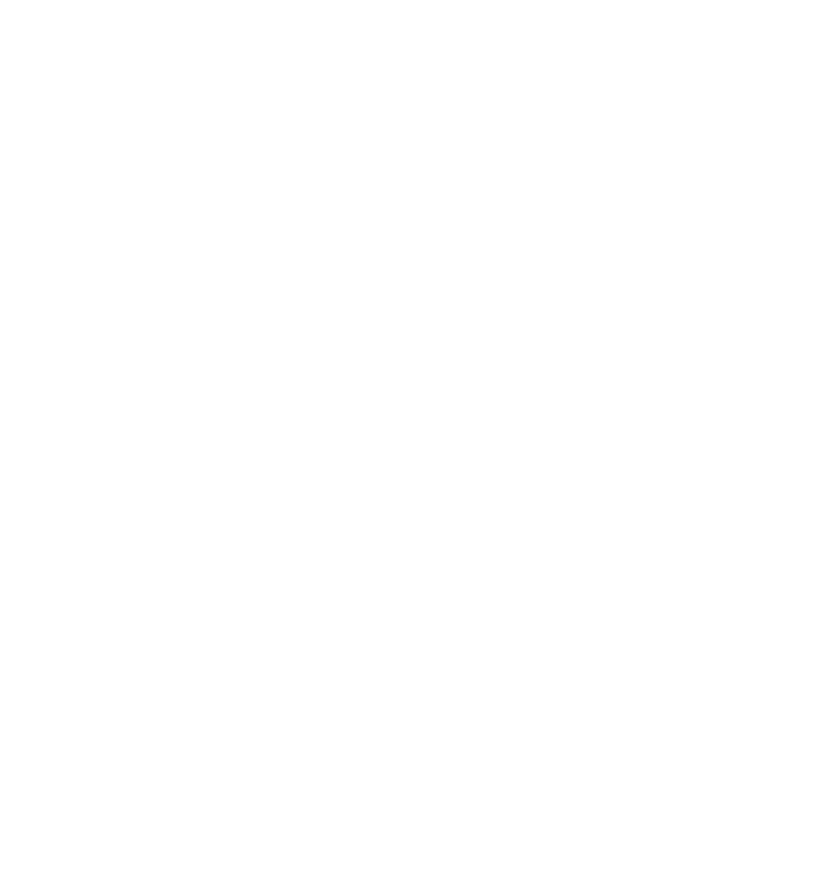
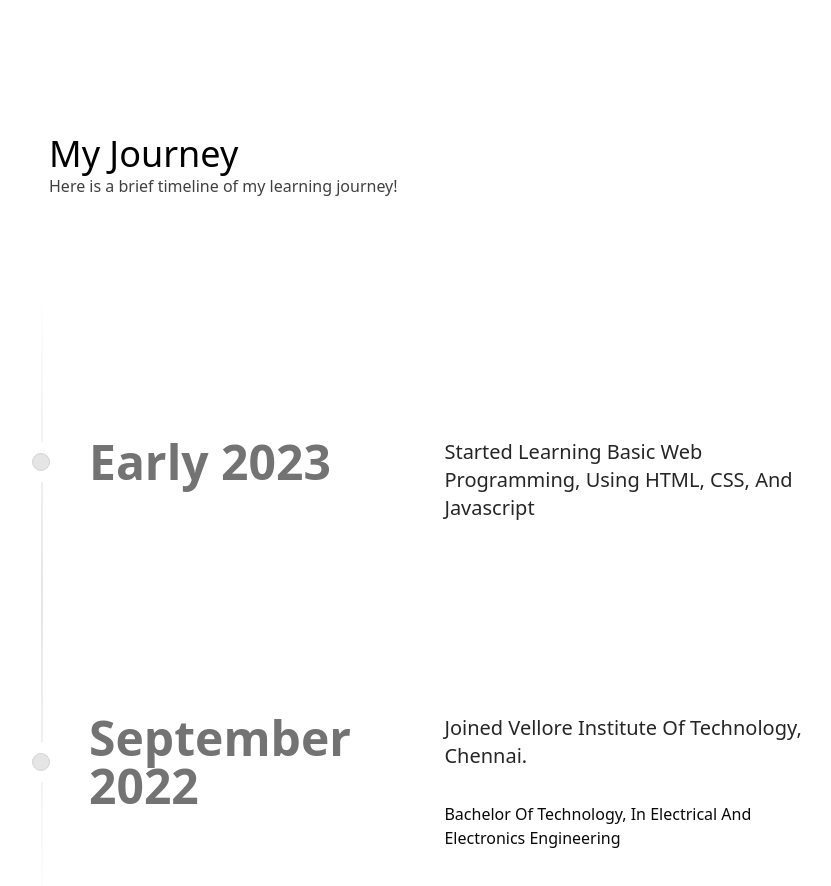
Before and after one commit to SKumr20/portfolio-v1, a Next.js app: page / in a window 1280 px wide. Shown: the part 560-1446 px from the top of the page, without its empty margins (223-1054 px from the left). Before the commit the page ends 800 px from the top, so only its background shows below. Built offline with nearby package versions, Linux system fonts and the light colour scheme.

Commit message:
Add HomeTimeline

```diff
--- a/next.config.mjs
+++ b/next.config.mjs
@@ -1,4 +1,8 @@
 /** @type {import('next').NextConfig} */
-const nextConfig = {};
+const nextConfig = {
+    images: {
+      domains: ['unsplash.com', 'images.unsplash.com'],
+    },
+  };
 
-export default nextConfig;
+  export default nextConfig;
--- a/package.json
+++ b/package.json
@@ -15,7 +15,7 @@
     "@radix-ui/react-toggle": "^1.1.2",
     "class-variance-authority": "^0.7.1",
     "clsx": "^2.1.1",
-    "framer-motion": "^12.4.10",
+    "framer-motion": "^12.5.0",
     "lucide-react": "^0.479.0",
     "next": "15.1.7",
     "next-themes": "^0.4.4",
--- a/src/app/experience/page.jsx
+++ b/src/app/experience/page.jsx
@@ -17,10 +17,11 @@
 
 
   return (
+    <>
     <div className="container mx-auto px-4 py-8">
       <div className="grid grid-cols-1 sm:grid-cols-2 lg:grid-cols-3 gap-6 mx-12">
         {isLoading ? (
-          Array(2).fill(0).map((_, index) => (
+          Array(3).fill(0).map((_, index) => (
             <div key={index} className="h-full">
               <SkeletonCard />
             </div>
@@ -34,6 +35,7 @@
         )}
       </div>
     </div>
+    </>
   );
 };
 
--- a/src/app/page.jsx
+++ b/src/app/page.jsx
@@ -1,10 +1,12 @@
 import Hero from "@/components/Hero";
+import { HomeTimeline } from "@/components/ui/HomeTimeline";
 
 export default function Home() {
   return (
     <>
       <div >
         <Hero />
+        <HomeTimeline />
       </div>
     </>
   );
--- a/src/components/Hero.jsx
+++ b/src/components/Hero.jsx
@@ -6,7 +6,7 @@
 
 const Hero = () => {
   return (
-    <div className="flex flex-col-reverse md:flex-row justify-between items-center p-12 mx-6 md:mx-60 gap-6">
+    <div className="flex flex-col-reverse md:flex-row justify-between items-center p-12 mx-6 md:mx-60 gap-6 mb-20">
       {/* Hero Content div */}
       <div className="mb-6 flex flex-col text-center gap-y-2 md:text-start">
             <h1 className="text-4xl font-bold">Satyam Kumar</h1>
--- a/src/components/Navbar.jsx
+++ b/src/components/Navbar.jsx
@@ -54,14 +54,12 @@
                 </SheetClose>
               </Link>
 
-              {/* Projects */}
               <SheetClose asChild>
                 <Button variant="link" className="text-md font-light w-full justify-center">
                   Projects
                 </Button>
               </SheetClose>
 
-              {/* Experience - Move Link outside SheetClose */}
               <Link href='/experience' className="w-full text-center">
                 <SheetClose asChild>
                   <Button variant="link" className="text-md font-light w-full justify-center">
--- /dev/null
+++ b/src/components/ui/HomeTimeline.jsx
@@ -0,0 +1,38 @@
+import Image from "next/image";
+import React from "react";
+import { Timeline } from "@/components/ui/timeline";
+
+export function HomeTimeline() {
+  const data = [
+    {
+      title: "Early 2023",
+      content: (
+        <div>
+          <h2
+            className="text-neutral-800 dark:text-neutral-200 text-sm md:text-xl font-normal mb-8">
+            Started Learning Basic Web Programming, Using HTML, CSS, And Javascript
+          </h2>
+        </div>
+      ),
+    },
+    {
+      title: "September 2022",
+      content: (
+        <div>
+          <h2
+            className="text-neutral-800 dark:text-neutral-200 text-sm md:text-xl font-normal mb-8">
+              Joined Vellore Institute Of Technology, Chennai.
+          </h2>
+          <p>
+            Bachelor Of Technology, In Electrical And Electronics Engineering
+          </p>
+        </div>
+      ),
+    },
+  ];
+  return (
+    <div className="mx-12 md:mx-48">
+      <Timeline data={data} />
+    </div>
+  );
+}
--- a/src/components/ui/SkeletonCard.jsx
+++ b/src/components/ui/SkeletonCard.jsx
@@ -5,7 +5,6 @@
     <div className="flex flex-col space-y-4 w-full h-full p-4 border rounded-lg">
       {/* Header - Company logo and duration */}
       <div className="flex justify-between items-center">
-        <Skeleton className="h-10 w-10 rounded-md" /> {/* Company logo */}
         <Skeleton className="h-4 w-24" /> {/* Duration */}
       </div>
 
--- /dev/null
+++ b/src/components/ui/timeline.jsx
@@ -0,0 +1,80 @@
+"use client";
+import { useScroll, useTransform, motion } from "framer-motion";
+import React, { useEffect, useRef, useState } from "react";
+
+export const Timeline = ({
+  data
+}) => {
+  const ref = useRef(null);
+  const containerRef = useRef(null);
+  const [height, setHeight] = useState(0);
+
+  useEffect(() => {
+    if (ref.current) {
+      const rect = ref.current.getBoundingClientRect();
+      setHeight(rect.height);
+    }
+  }, [ref]);
+
+  const { scrollYProgress } = useScroll({
+    target: containerRef,
+    offset: ["start 10%", "end 50%"],
+  });
+
+  const heightTransform = useTransform(scrollYProgress, [0, 1], [0, height]);
+  const opacityTransform = useTransform(scrollYProgress, [0, 0.1], [0, 1]);
+
+  return (
+    (<div
+      className="w-full bg-white dark:bg-neutral-950 font-sans md:px-10"
+      ref={containerRef}>
+      <div className="max-w-7xl mx-auto py-20 px-4 md:px-8 lg:px-10">
+        <h2 className="text-2xl md:text-4xl text-black dark:text-white max-w-4xl">
+          My Journey
+        </h2>
+        <p
+          className="text-neutral-700 dark:text-neutral-300 text-sm md:text-base max-w-sm">
+          Here is a brief timeline of my learning journey!
+        </p>
+      </div>
+      <div ref={ref} className="relative max-w-7xl mx-auto pb-20">
+        {data.map((item, index) => (
+          <div key={index} className="flex justify-start pt-10 md:pt-40 md:gap-10">
+            <div
+              className="sticky flex flex-col md:flex-row z-40 items-center top-40 self-start max-w-xs lg:max-w-sm md:w-full">
+              <div
+                className="h-10 absolute left-3 md:left-3 w-10 rounded-full bg-white dark:bg-black flex items-center justify-center">
+                <div
+                  className="h-4 w-4 rounded-full bg-neutral-200 dark:bg-neutral-800 border border-neutral-300 dark:border-neutral-700 p-2" />
+              </div>
+              <h3
+                className="hidden md:block text-xl md:pl-20 md:text-5xl font-bold text-neutral-500 dark:text-neutral-500 ">
+                {item.title}
+              </h3>
+            </div>
+
+            <div className="relative pl-20 pr-4 md:pl-4 w-full">
+              <h3
+                className="md:hidden block text-2xl mb-4 text-left font-bold text-neutral-500 dark:text-neutral-500">
+                {item.title}
+              </h3>
+              {item.content}{" "}
+            </div>
+          </div>
+        ))}
+        <div
+          style={{
+            height: height + "px",
+          }}
+          className="absolute md:left-8 left-8 top-0 overflow-hidden w-[2px] bg-[linear-gradient(to_bottom,var(--tw-gradient-stops))] from-transparent from-[0%] via-neutral-200 dark:via-neutral-700 to-transparent to-[99%]  [mask-image:linear-gradient(to_bottom,transparent_0%,black_10%,black_90%,transparent_100%)] ">
+          <motion.div
+            style={{
+              height: heightTransform,
+              opacity: opacityTransform,
+            }}
+            className="absolute inset-x-0 top-0  w-[2px] bg-gradient-to-t from-purple-500 via-blue-500 to-transparent from-[0%] via-[10%] rounded-full" />
+        </div>
+      </div>
+    </div>)
+  );
+};
--- a/src/data/experience.js
+++ b/src/data/experience.js
@@ -3,12 +3,18 @@
         role: "Web Developer",
         company: "Shivam Security And Intelligence Services",
         year: "May 2024 - July 2024",
-        description: "Developed Dynamic landing pages"
+        description: "Developed dynamic landing pages for client websites"
     },
     {
         role: "Operations Lead",
         company: "IEEE Photonics Society, VIT Chennai",
         year: "July 2024 - March 2025",
-        description: "Developed Dynamic landing pages"
+        description: "Managed Events in TechnoVIT '24, Vibrance 25"
+    },
+    {
+        role: "Member",
+        company: "Music Club VIT Chennai",
+        year: "August 2023 - Present",
+        description: "Participated in Whiplash, 2025. Managed Event operations"
     }
 ]
```
Also changed, not shown: 1 other file (tests, documents, lock files or other folders).
